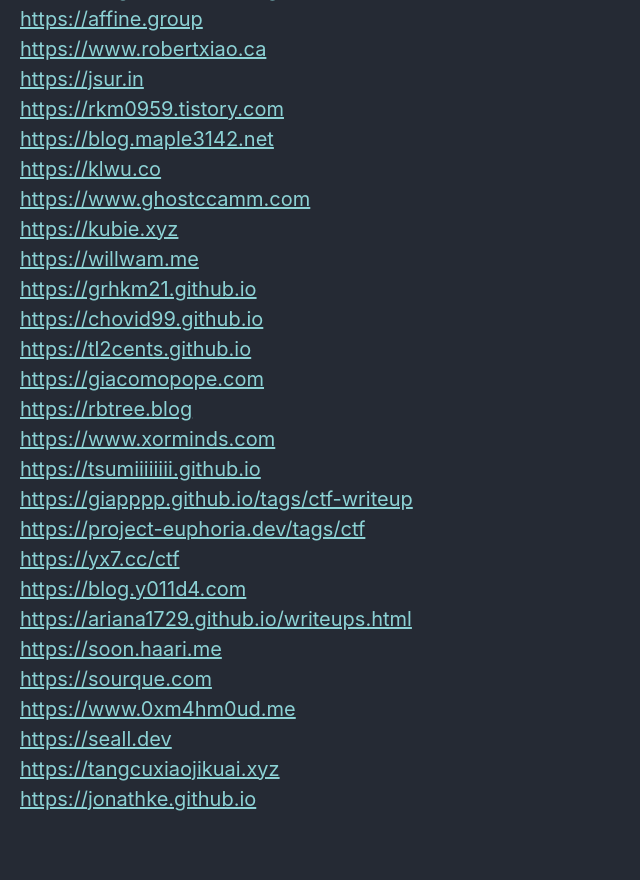
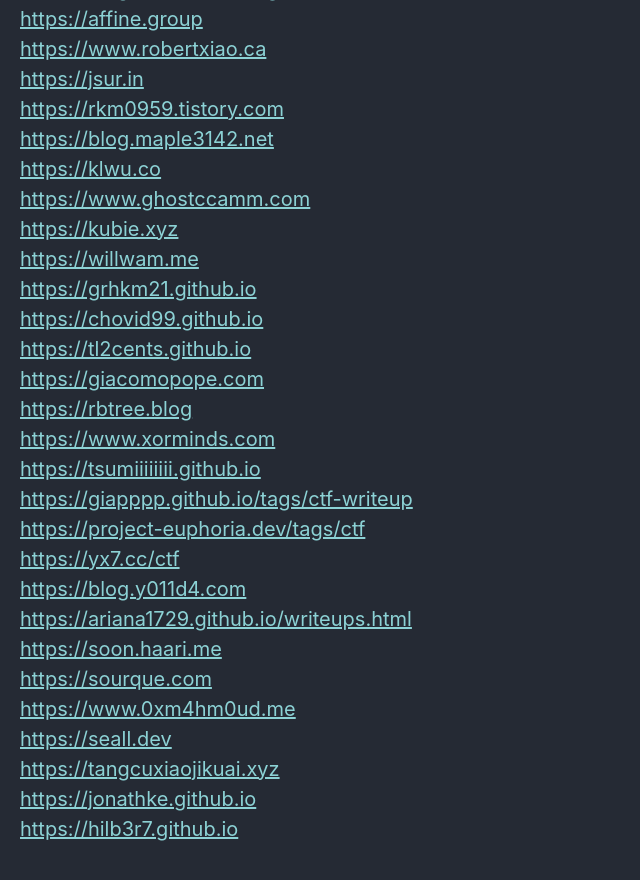
Before and after one commit to Connor-McCartney/Connor-McCartney.github.io, a Jekyll site: the page built from _pages/misc/resources.md, in a window 1280 px wide and 900 px high, scrolled down 2536 px. Shown: the top 880 px of the window, without its empty margins (0-640 px from the left). Built offline with Jekyll 4.4.1, drawn with Linux system fonts in a browser that asks for light colours; cached includes are drawn as plain includes.

Commit message:
Update resources.md

```diff
--- a/_pages/misc/resources.md
+++ b/_pages/misc/resources.md
@@ -105,3 +105,4 @@ NTT <https://eprint.iacr.org/2024/585.pdf> <br>
 <https://seall.dev> <br>
 <https://tangcuxiaojikuai.xyz> <br>
 <https://jonathke.github.io> <br>
+<https://hilb3r7.github.io>
```
